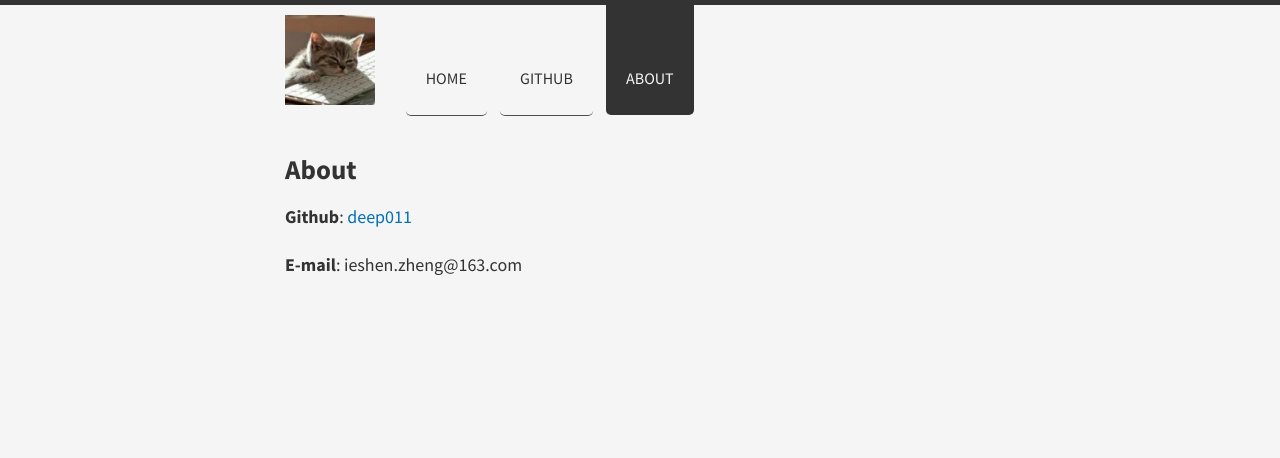
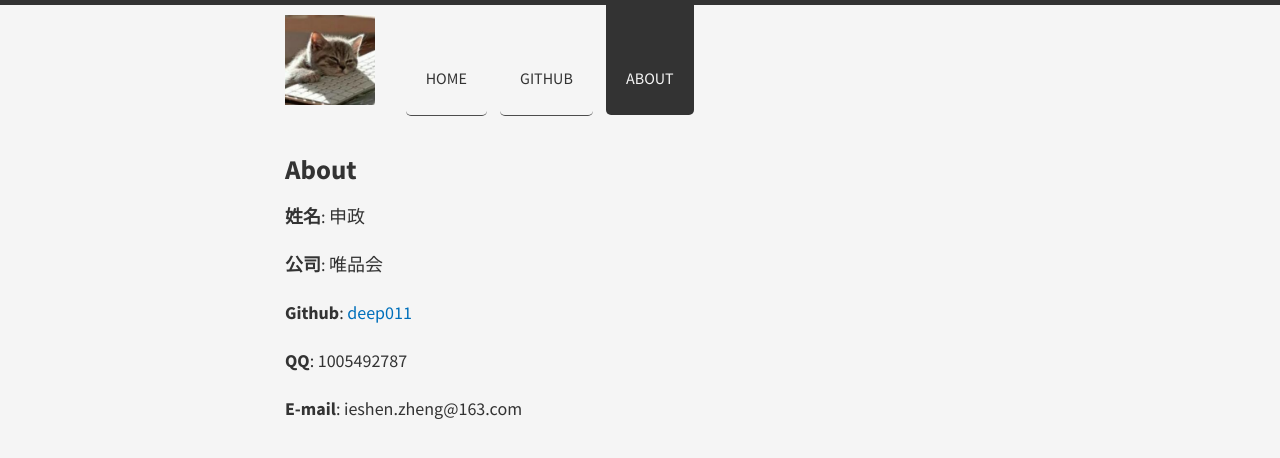
Before and after one commit to deep011/deep011.github.io, a Jekyll site: the page built from about/index.md, in a window 1280 px wide. Shown: the top 458 px of the page. Built offline with Jekyll 4.4.1, drawn with Linux system fonts in a browser that asks for light colours; nearby versions of some CDN libraries; comment, search, counter and statistics services are not loaded.

Commit message:
update about

```diff
--- a/about/index.md
+++ b/about/index.md
@@ -3,6 +3,12 @@ layout: page
 title: About
 ---
 
+**姓名**: 申政
+
+**公司**: 唯品会
+
 **Github**: [deep011](https://github.com/deep011)
 
+**QQ**: 1005492787
+
 **E-mail**: ieshen.zheng@163.com
```
